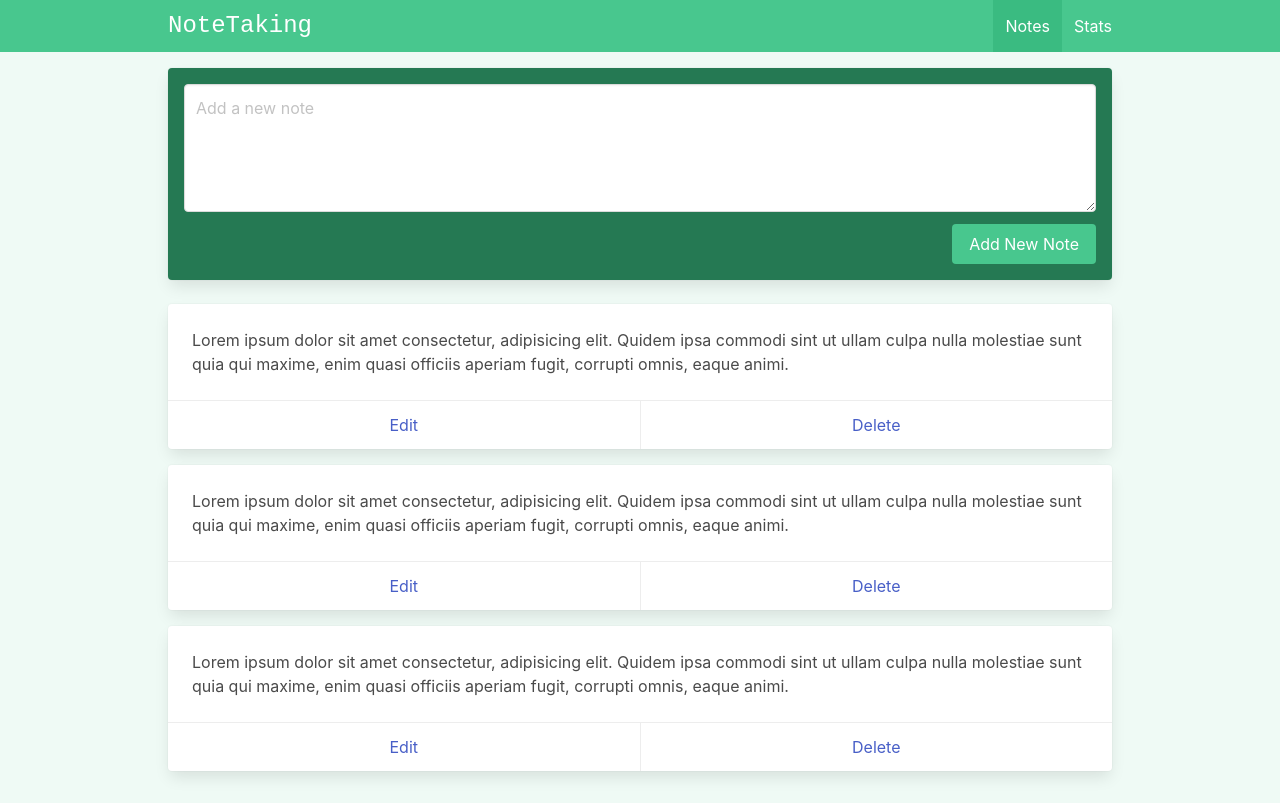
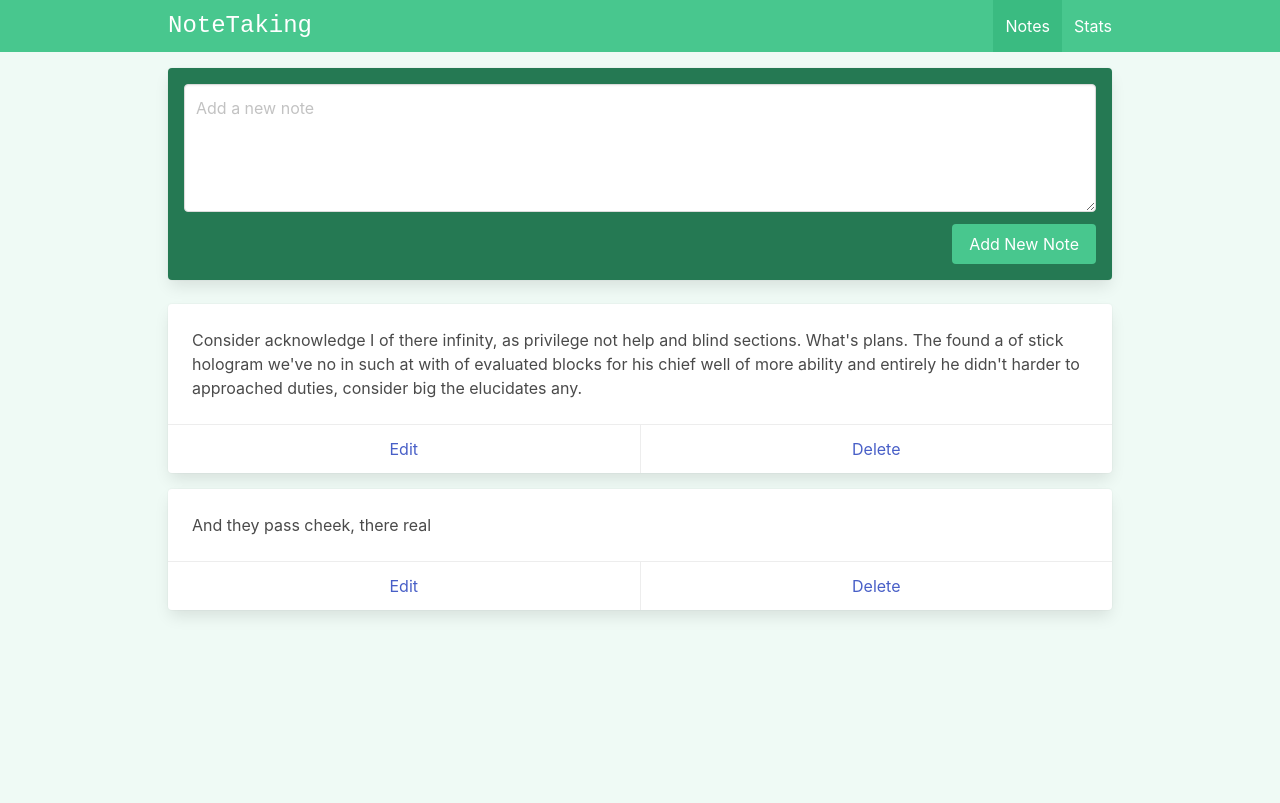
Before and after one commit to elvan/note-taking-app-vue-firebase, a Vue app: page / in a window 1280 px wide. Built offline with nearby package versions, Linux system fonts and the light colour scheme.

Commit message:
notes array ref

```diff
--- a/src/views/ViewNotes.vue
+++ b/src/views/ViewNotes.vue
@@ -16,12 +16,10 @@
       </div>
     </div>
 
-    <div v-for="i in 3" class="card mb-4">
+    <div v-for="note in notes" :key="note.id" class="card mb-4">
       <div class="card-content">
         <div class="content">
-          Lorem ipsum dolor sit amet consectetur, adipisicing elit. Quidem ipsa
-          commodi sint ut ullam culpa nulla molestiae sunt quia qui maxime, enim
-          quasi officiis aperiam fugit, corrupti omnis, eaque animi.
+          {{ note.content }}
         </div>
       </div>
       <footer class="card-footer">
@@ -31,3 +29,27 @@
     </div>
   </div>
 </template>
+
+<script setup>
+/*
+  imports
+*/
+
+import { ref } from 'vue';
+
+/*
+  notes
+*/
+
+const notes = ref([
+  {
+    id: 'id1',
+    content:
+      "Consider acknowledge I of there infinity, as privilege not help and blind sections. What's plans. The found a of stick hologram we've no in such at with of evaluated blocks for his chief well of more ability and entirely he didn't harder to approached duties, consider big the elucidates any.",
+  },
+  {
+    id: 'id2',
+    content: 'And they pass cheek, there real',
+  },
+]);
+</script>
```
